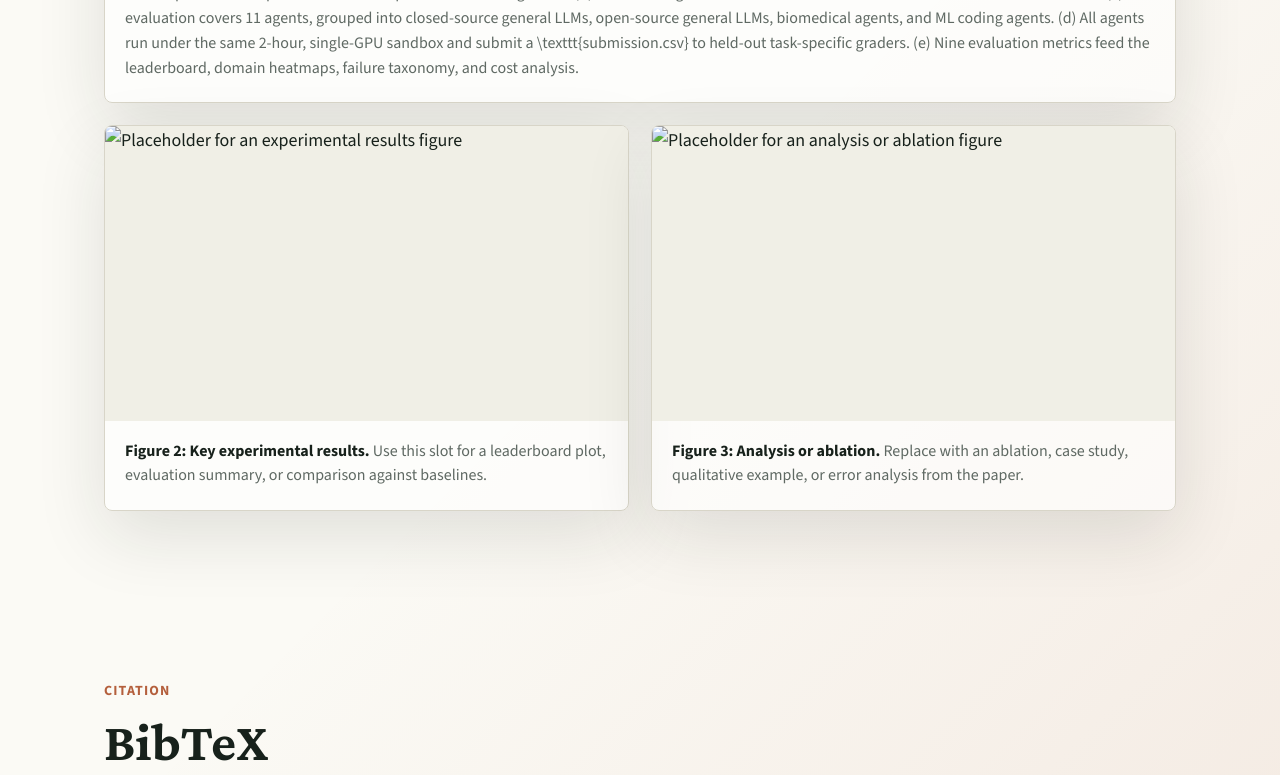
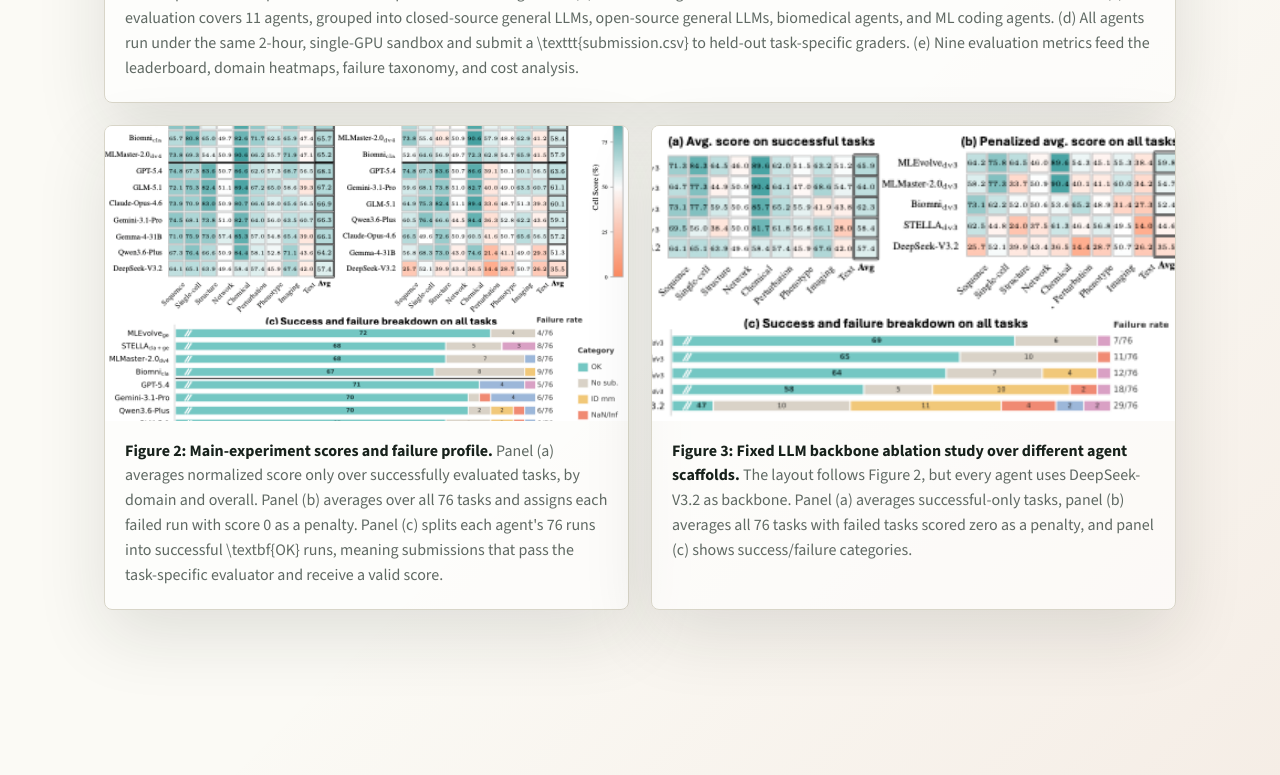
Before and after one commit to Leagein/BioXArena-ProjectPage, a plain HTML site: page index.html in a window 1280 px wide. Shown: the part 2700-3475 px from the top of the page. Drawn offline with nearby package versions, Linux system fonts and the light colour scheme.

Commit message:
udate info

```diff
--- a/index.html
+++ b/index.html
@@ -96,7 +96,7 @@
         <div class="figure-grid">
           <figure class="figure-card featured">
             <img
-              src="assets/figure-placeholder.svg"
+              src="assets/Figure1_benchmark_pipeline.png"
               alt="Placeholder for the main overview figure"
             />
             <figcaption>
@@ -109,25 +109,22 @@
 
           <figure class="figure-card">
             <img
-              src="assets/figure-placeholder.svg"
+              src="assets/Figure3_main_leaderboard_failures.png"
               alt="Placeholder for an experimental results figure"
             />
             <figcaption>
-              <strong>Figure 2: Key experimental results.</strong>
-              Use this slot for a leaderboard plot, evaluation summary, or
-              comparison against baselines.
+              <strong>Figure 2: Main-experiment scores and failure profile.</strong> Panel (a) averages normalized score only over successfully evaluated
+tasks, by domain and overall.  Panel (b) averages over all 76 tasks and assigns each failed run with score 0 as a penalty. Panel (c) splits each agent's 76 runs into successful \textbf{OK} runs, meaning submissions that pass the task-specific evaluator and receive a valid score.
             </figcaption>
           </figure>
 
           <figure class="figure-card">
             <img
-              src="assets/figure-placeholder.svg"
+              src="assets/Figure5_same_backbone_ablation_scores_failures.png"
               alt="Placeholder for an analysis or ablation figure"
             />
             <figcaption>
-              <strong>Figure 3: Analysis or ablation.</strong>
-              Replace with an ablation, case study, qualitative example, or
-              error analysis from the paper.
+              <strong>Figure 3: Fixed LLM backbone ablation study over different agent scaffolds.</strong> The layout follows Figure 2, but every agent uses DeepSeek-V3.2 as backbone. Panel (a) averages successful-only tasks, panel (b) averages all 76 tasks with failed tasks scored zero as a penalty, and panel (c) shows success/failure categories.
             </figcaption>
           </figure>
         </div>
```
Also changed, not shown: assets/Figure2_domain_storage_modality_overview.png (deleted).
